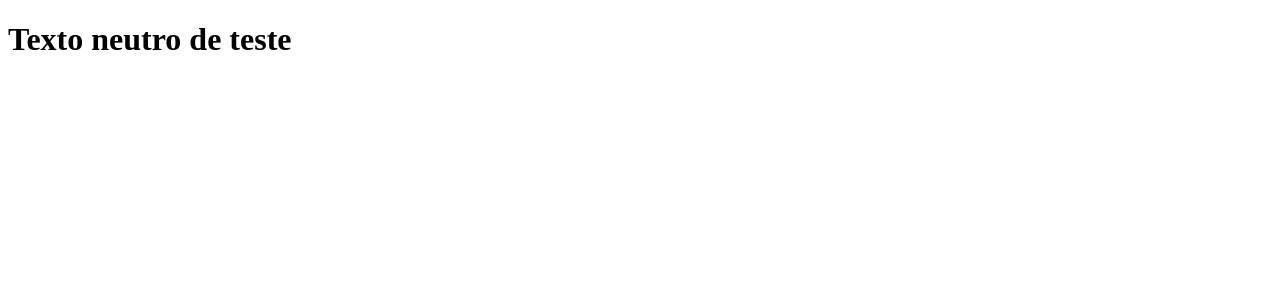
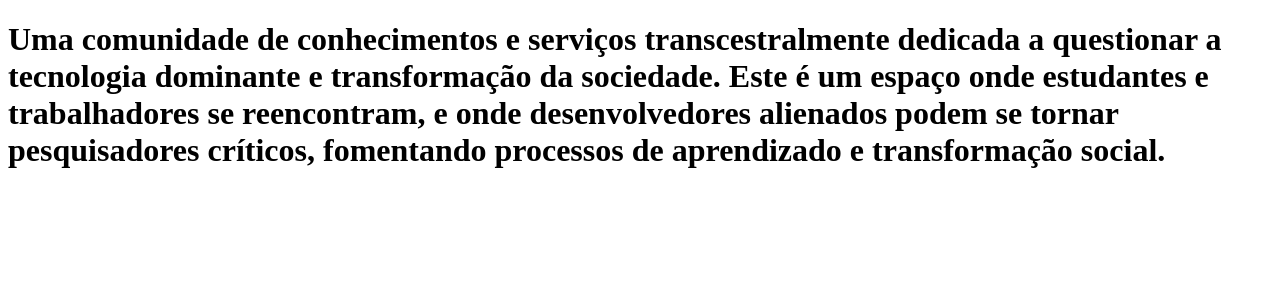
Before and after one commit to AlmaQueer/clone-tabnews-pindorama, a Next.js app: page / in a window 1280 px wide. Shown: the top 300 px of the page. Built offline with nearby package versions, Linux system fonts and the light colour scheme.

Commit message:
add Filosofia do Projeto

```diff
--- a/pages/index.js
+++ b/pages/index.js
@@ -1,5 +1,14 @@
 function Home() {
-  return <h1> Texto neutro de teste </h1>;
+  return (
+    <h1>
+      {" "}
+      Uma comunidade de conhecimentos e serviços transcestralmente dedicada a
+      questionar a tecnologia dominante e transformação da sociedade. Este é um
+      espaço onde estudantes e trabalhadores se reencontram, e onde
+      desenvolvedores alienados podem se tornar pesquisadores críticos,
+      fomentando processos de aprendizado e transformação social.{" "}
+    </h1>
+  );
 }
 
 export default Home;
```
Also changed, not shown: 1 other file (tests, documents, lock files or other folders).
